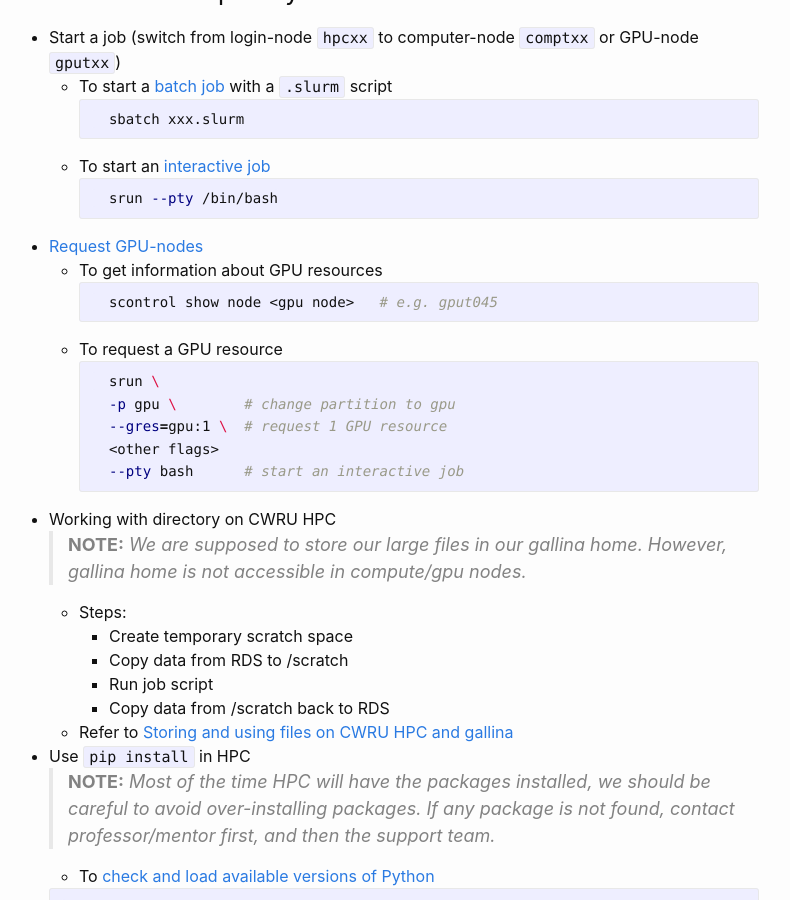
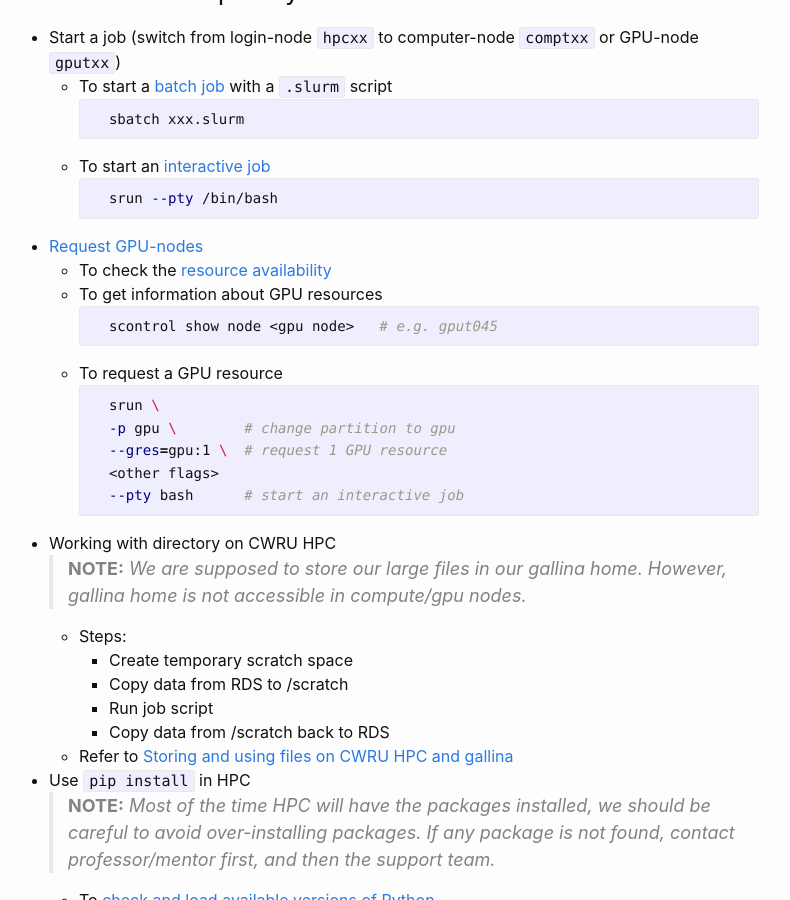
Before and after one commit to Zhongheng-Cheng/zhongheng-cheng.github.io, a Jekyll site: the page built from _posts/2024-06-05-Week-2.md, in a window 1280 px wide and 900 px high, scrolled down 313 px. Shown: the whole window, without its empty margins (251-1041 px from the left). Built offline with Jekyll 4.4.1, drawn with Linux system fonts in a browser that asks for light colours.

Commit message:
Update 2024-06-05-Week-2.md

````diff
--- a/_posts/2024-06-05-Week-2.md
+++ b/_posts/2024-06-05-Week-2.md
@@ -28,6 +28,7 @@ layout: post
     srun --pty /bin/bash
     ```
 - [Request GPU-nodes](https://sites.google.com/a/case.edu/hpcc/hpc-cluster/hardware/cluster-resources?authuser=1)
+    - To check the [resource availability](https://ondemand-pioneer.case.edu/public/sinfo_pioneer.html)
     - To get information about GPU resources
     ```bash
     scontrol show node <gpu node>   # e.g. gput045
````
